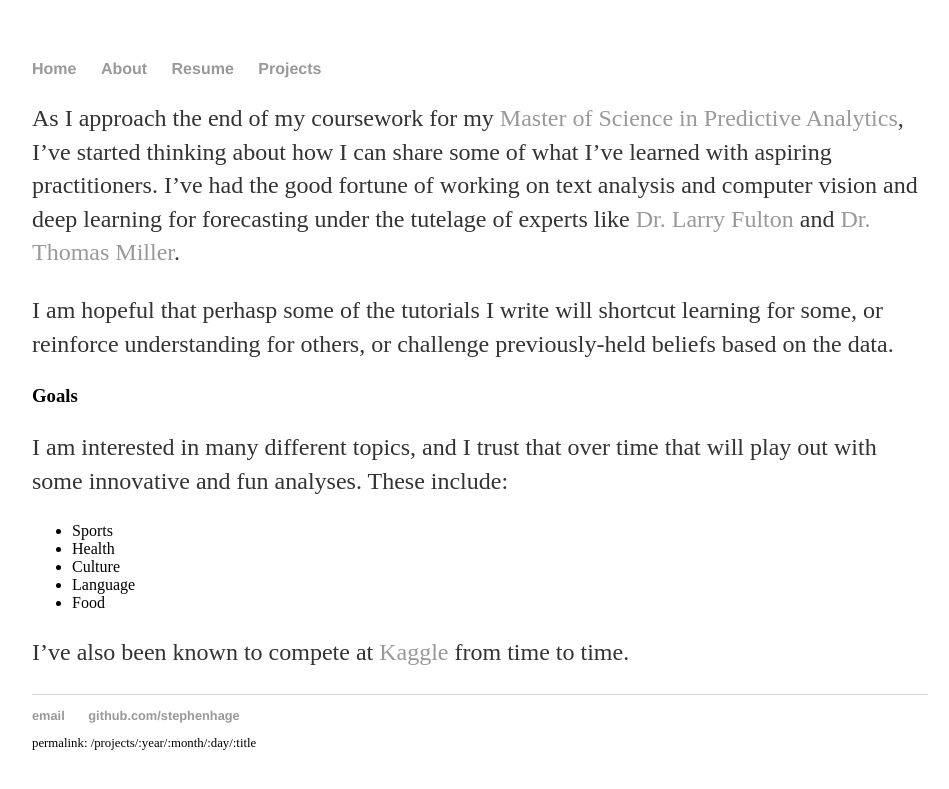
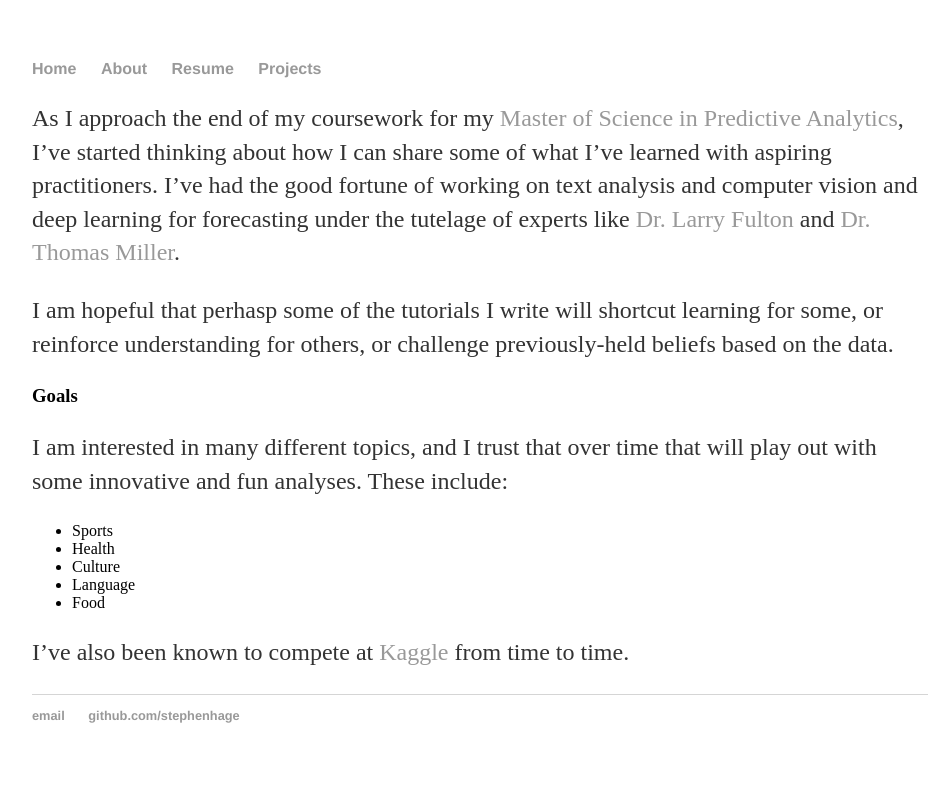
Before and after one commit to stephenhage/stephenhage.github.io, a Jekyll site: the page built from index.md, in a window 1280 px wide. Shown: the top 789 px of the page, without its empty margins (160-1109 px from the left). Built offline with Jekyll 4.4.1, drawn with Linux system fonts in a browser that asks for light colours.

Commit message:
moving permalink

```diff
--- a/_layouts/default.html
+++ b/_layouts/default.html
@@ -25,7 +25,7 @@
 	        		<li><a href="https://github.com/stephenhage">github.com/stephenhage</a></li>
 				</ul>
 
-			permalink: /projects/:year/:month/:day/:title
+
 
 			</footer>
 		</body>
```
